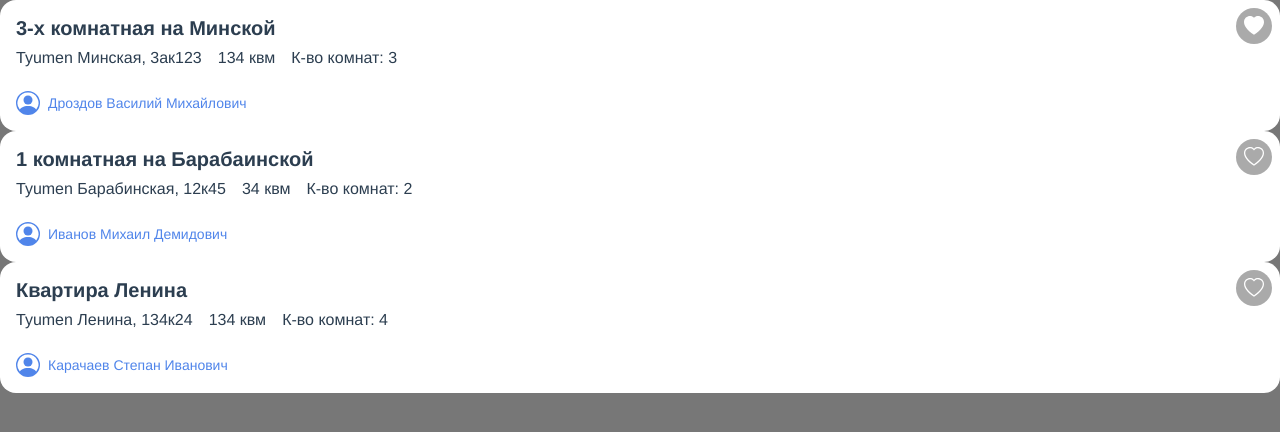
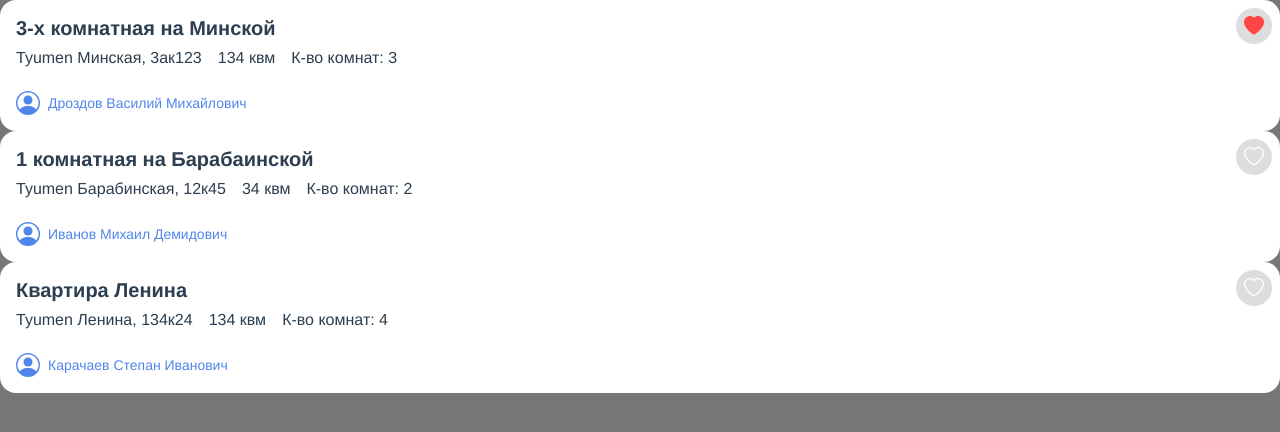
Before and after one commit to Ctepan/apartaments-liking, a Vue app: page / in a window 1280 px wide. Both pictures are taken after a click on the element 1254 px from the left and 26 px from the top of the page. Shown: the top 432 px of the page. Built offline with nearby package versions, Linux system fonts and the light colour scheme.

Commit message:
feat(LikeButton): change color on hover

```diff
--- a/src/core/components/LikeButton.vue
+++ b/src/core/components/LikeButton.vue
@@ -1,6 +1,6 @@
 <template>
   <div class="like-button">
-    <svg v-if="active" class="like-button__icon" width="20" height="20" fill="currentColor">
+    <svg v-if="active" class="like-button__icon like-button__icon_active" width="20" height="20" fill="currentColor">
       <use width="20" height="20" href="@/assets/icons/heart-fill.svg#icon" />
     </svg>
     <svg v-else class="like-button__icon" width="20" height="20" fill="currentColor">
@@ -31,11 +31,19 @@ export default defineComponent({
   width: 36px;
   height: 36px;
   border-radius: 50%;
-  background: #0005;
+  background: #0002;
   cursor: pointer;
 
   &__icon {
     color: white;
+
+    &_active {
+      color: #FF4444;
+    }
+  }
+
+  &:hover {
+    background: #0008;
   }
 }
 </style>
```
